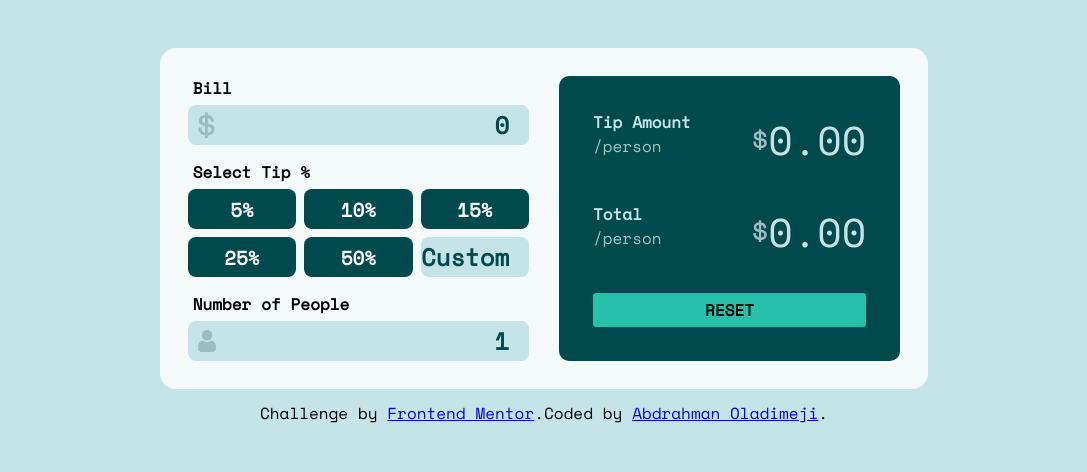
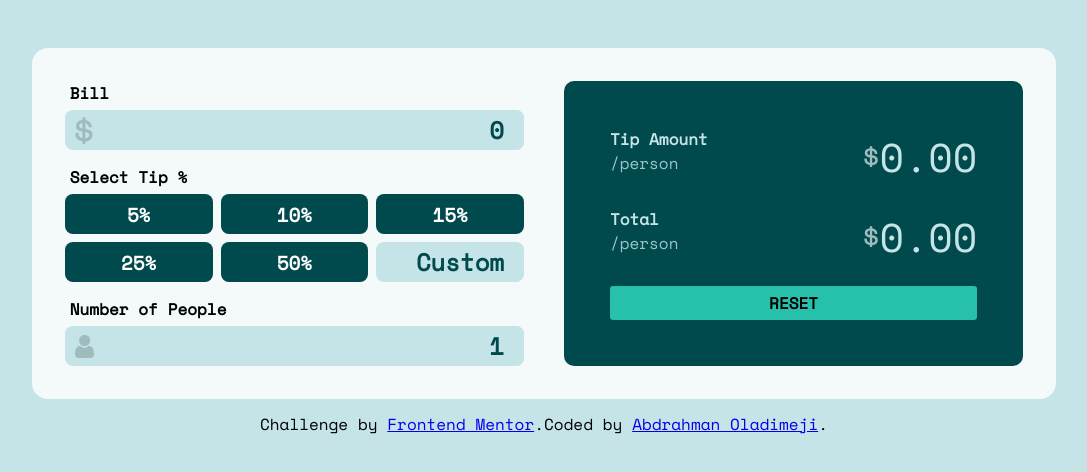
Before and after one commit to rahmlad-aramide/Tip-Calculator-App, a plain HTML site: page index.html in a window 1280 px wide. Shown: the part 108-580 px from the top of the page, without its empty margins (96-1183 px from the left). Drawn offline with nearby package versions, Linux system fonts and the light colour scheme.

Commit message:
Adjusted the margin on large screen

```diff
--- a/style.css
+++ b/style.css
@@ -36,7 +36,7 @@ header, footer{
 .box{
   display: flex;
   justify-content: center;
-  margin: 0 20%;
+  margin: 0 10%;
   padding: 1%;
   border-radius: 1rem;
   background-color: var(--lighterPrimary);
```
